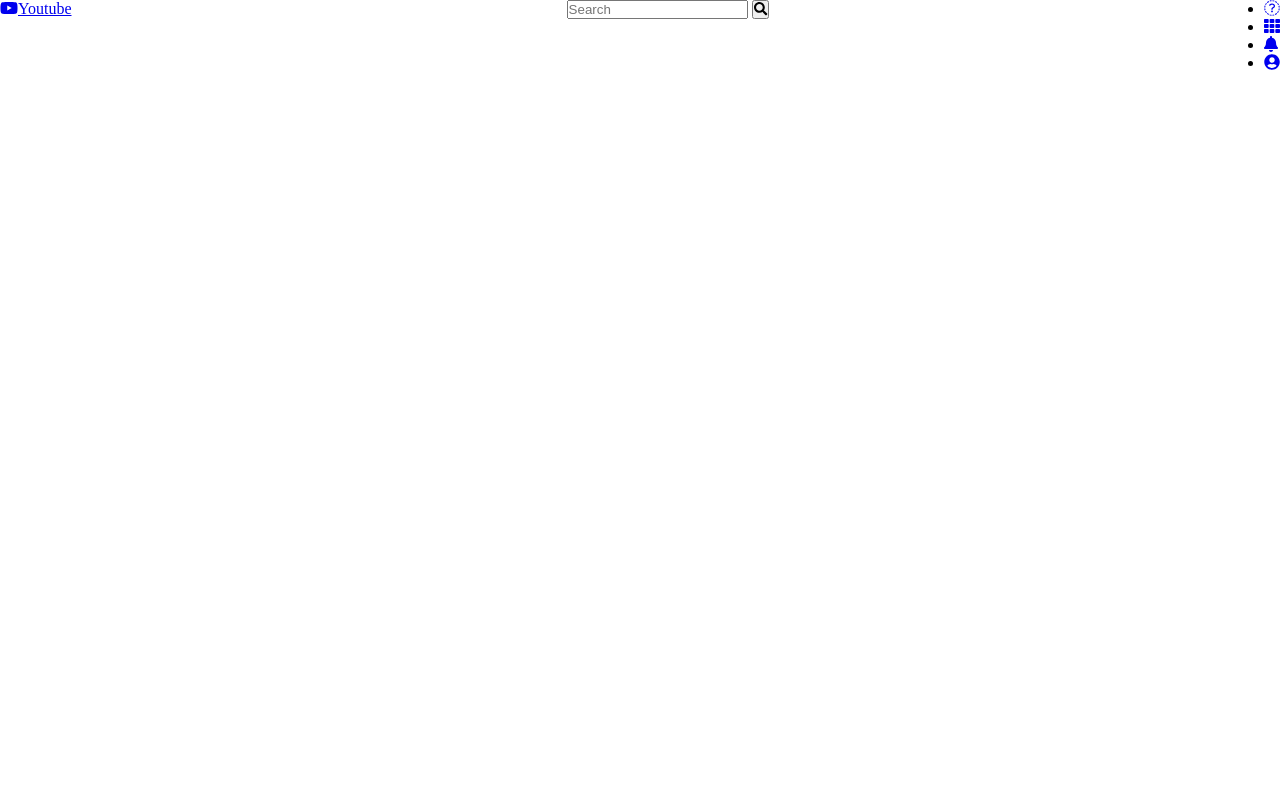
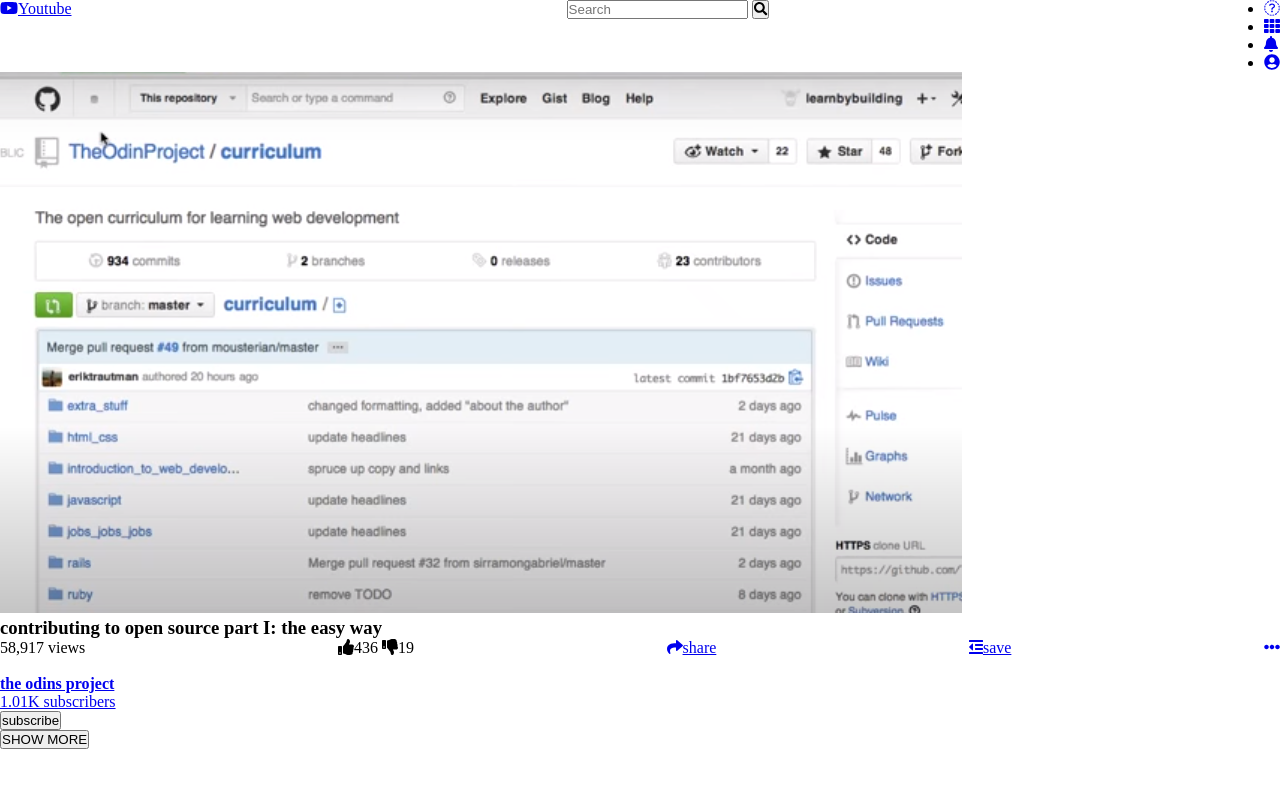
Before and after one commit to Abrish-seng/youtube-page, a plain HTML site: page index.html in a window 1280 px wide. Drawn offline with Linux system fonts and the light colour scheme.

Commit message:
img added

```diff
--- a/css/style.css
+++ b/css/style.css
@@ -11,3 +11,7 @@
 .search input{
 
 }
+.view{
+    display: flex;
+    justify-content: space-between;
+}
--- a/index.html
+++ b/index.html
@@ -29,6 +29,37 @@
             </ul>
         </div>
     </nav>
+    <section>
+        <div>
+<img src="./img/Screenshot (19).png" alt="">
+<h3>contributing to open source part I: the easy way</h3>
+<div class="view">
+    <p>58,917 views</p>
+    <div>
+        <span><i class="fas fa-thumbs-up"></i>436</span>
+        <span><i class="fas fa-thumbs-down"></i>19</span>
+    </div>
+     <a href="#"><i class="fas fa-share"></i>share</a>
+     <a href="#"><i class="fa fa-outdent" aria-hidden="true"></i>save</a>
+     <a href="#"><i class="fa fa-ellipsis-h" aria-hidden="true"></i></a>
+</div>
+<div>
+    <div>
+        <a href="#">
+            <img src="" alt="">
+            <h4>the odins project</h4>
+            <p>1.01K subscribers</p>
+        </a>
+        <button>subscribe</button>
+    </div>
+    <p></p>
+    <button>SHOW MORE</button>
+</div>
+        </div>
+   <div>
+
+   </div>
+    </section>
     <script src="https://cdnjs.cloudflare.com/ajax/libs/font-awesome/5.14.0/js/all.min.js"></script>
 </body>
 </html>
```
Also changed, not shown: img/Screenshot (19).png (added), 1 other file.
